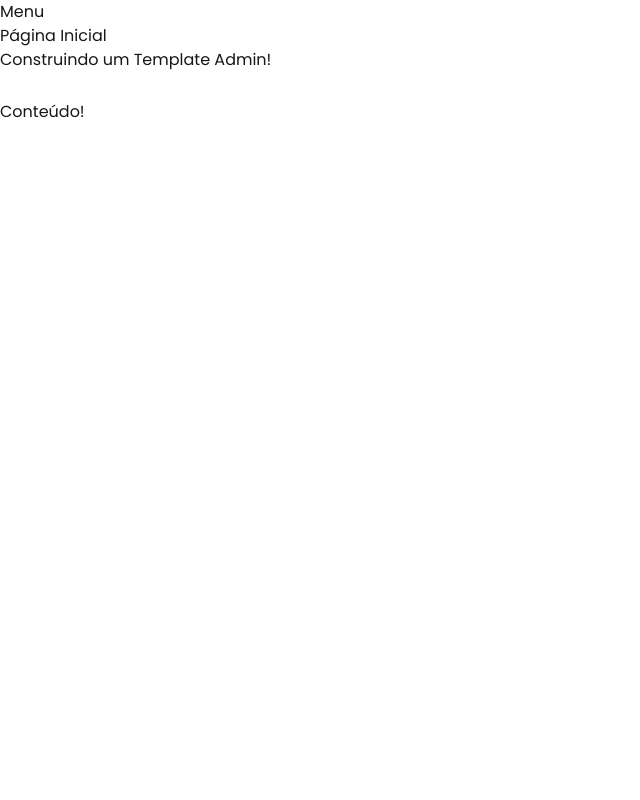
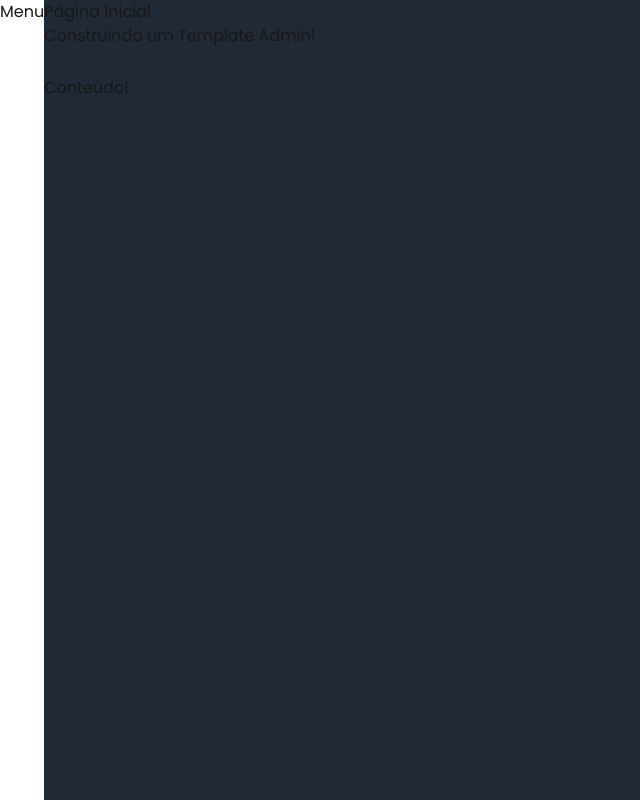
Before and after one commit to RenanClaude/template-admin, a Next.js app: page / in a window 1280 px wide. Shown: the whole page, without its empty margins (0-640 px from the left). Built offline with nearby package versions, Linux system fonts and the light colour scheme.

Commit message:
Improving Layout + dark mode with class

```diff
--- a/src/components/template/Header.tsx
+++ b/src/components/template/Header.tsx
@@ -1,4 +1,3 @@
-import SideMenu from "./SideMenu"
 import Title from "./Title"
 
 interface HeaderProps {
--- a/src/components/template/Layout.tsx
+++ b/src/components/template/Layout.tsx
@@ -1,6 +1,6 @@
 import Content from "./Content"
+import Header from "./Header"
 import SideMenu from "./SideMenu"
-import Title from "./Title"
 
 interface LayoutProps {
   title: string,
@@ -10,12 +10,14 @@ interface LayoutProps {
 
 export default function Layout(props: LayoutProps) {
   return (
-    <div>
+    <div className={`dark flex h-screen w-screen`}>
       <SideMenu />
-      <Title title={props.title} subtitle={props.subtitle} />
-      <Content>
-        {props.children}
-      </Content>
+      <div className={`flex flex-col bg-gray-300 dark:bg-gray-800 w-full`}>
+        <Header title={props.title} subtitle={props.subtitle} />
+        <Content>
+          {props.children}
+        </Content>
+      </div>
     </div>
   )
 }
--- a/tailwind.config.ts
+++ b/tailwind.config.ts
@@ -6,6 +6,7 @@ const config: Config = {
     "./src/components/**/*.{js,ts,jsx,tsx,mdx}",
     "./src/app/**/*.{js,ts,jsx,tsx,mdx}",
   ],
+  darkMode: 'class',
   theme: {
     extend: {
       colors: {
```
